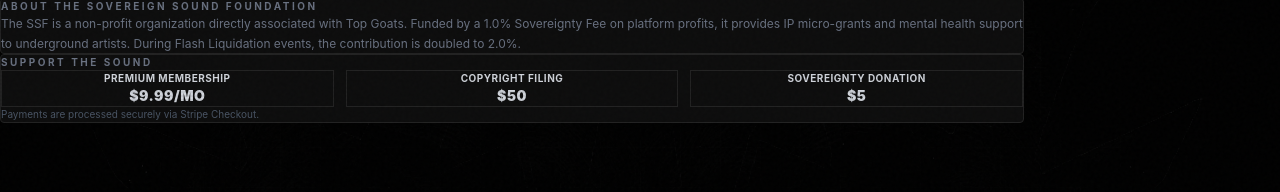
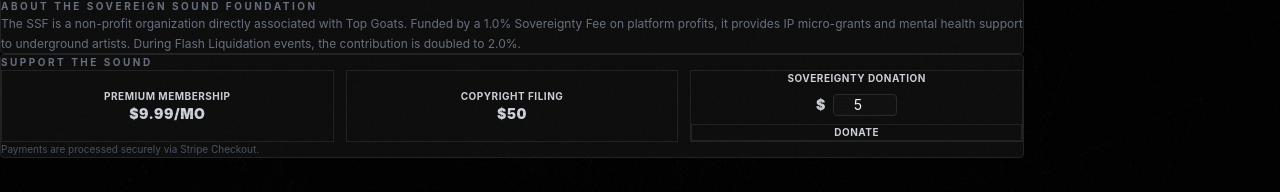
Before and after one commit to dc-commissionstack/TopGoats, a React (Vite) app in the folder client/: page / in a window 1280 px wide. Both pictures are taken after a click on the button "LEDGER". Shown: the part 253-445 px from the top of the page. Built offline with nearby package versions, Linux system fonts and the light colour scheme; no server answers.

Commit message:
feat: pay-what-you-want donation (chosen amount, default $5, min $1)

```diff
--- a/client/src/components/ArtistDashboard.jsx
+++ b/client/src/components/ArtistDashboard.jsx
@@ -19,6 +19,7 @@ export default function ArtistDashboard({ user, onLogout, onUpdate }) {
   const [profileMessage, setProfileMessage] = useState('');
   const [buying, setBuying] = useState(null);
   const [checkoutError, setCheckoutError] = useState('');
+  const [donationAmount, setDonationAmount] = useState(5);
   const fileInputRef = useRef(null);
   const [trackTitle, setTrackTitle] = useState('');
 
@@ -115,15 +116,24 @@ export default function ArtistDashboard({ user, onLogout, onUpdate }) {
     return mb >= 1 ? `${mb.toFixed(1)} MB` : `${(bytes / 1024).toFixed(0)} KB`;
   };
 
-  const handleBuy = async (type) => {
+  const handleBuy = async (type, amountCents) => {
     setCheckoutError('');
     setBuying(type);
     try {
-      await redirectToCheckout(type);
+      await redirectToCheckout(type, amountCents ? { amountCents } : {});
     } catch (err) {
       setCheckoutError(err.message);
       setBuying(null);
     }
+  };
+
+  const handleDonate = () => {
+    const dollars = Number(donationAmount);
+    if (!Number.isFinite(dollars) || dollars < 1) {
+      setCheckoutError('Please enter an amount of at least $1.');
+      return;
+    }
+    handleBuy('donation', Math.round(dollars * 100));
   };
 
   return (
@@ -319,13 +329,29 @@ export default function ArtistDashboard({ user, onLogout, onUpdate }) {
             >
               Copyright Filing<br /><span className="text-sm font-black">$50</span>
             </button>
-            <button
-              onClick={() => handleBuy('donation')}
-              disabled={buying === 'donation'}
-              className="block text-center py-4 brutal-border text-[10px] font-bold uppercase tracking-wider text-gray-300 hover:border-[#4ade80] hover:text-[#4ade80] transition-all disabled:opacity-50"
-            >
-              Sovereignty Donation<br /><span className="text-sm font-black">$5</span>
-            </button>
+            <div className="brutal-border py-3 px-4 flex flex-col items-center gap-2">
+              <span className="text-[10px] font-bold uppercase tracking-wider text-gray-300">
+                Sovereignty Donation
+              </span>
+              <div className="flex items-center gap-2">
+                <span className="text-sm font-black">$</span>
+                <input
+                  type="number"
+                  min="1"
+                  step="1"
+                  value={donationAmount}
+                  onChange={(e) => setDonationAmount(e.target.value)}
+                  className="w-16 bg-[#111] border border-[#2a2a2a] rounded-sm px-2 py-1 text-sm text-white text-center focus:border-[#4ade80] outline-none"
+                />
+              </div>
+              <button
+                onClick={handleDonate}
+                disabled={buying === 'donation'}
+                className="w-full text-center py-2 brutal-border text-[10px] font-bold uppercase tracking-wider text-gray-300 hover:border-[#4ade80] hover:text-[#4ade80] transition-all disabled:opacity-50"
+              >
+                Donate
+              </button>
+            </div>
           </div>
           {checkoutError && (
             <p className="text-[10px] text-[#f87171] mt-3">{checkoutError}</p>
--- a/client/src/components/SovereigntyLedgerPage.jsx
+++ b/client/src/components/SovereigntyLedgerPage.jsx
@@ -8,6 +8,7 @@ export default function SovereigntyLedgerPage() {
   const [grants] = useState(MOCK_GRANTS);
   const [buying, setBuying] = useState(null);
   const [checkoutError, setCheckoutError] = useState('');
+  const [donationAmount, setDonationAmount] = useState(5);
 
   useEffect(() => {
     fetch('/api/ssf/status')
@@ -16,15 +17,24 @@ export default function SovereigntyLedgerPage() {
       .catch(() => {});
   }, []);
 
-  const handleBuy = async (type) => {
+  const handleBuy = async (type, amountCents) => {
     setCheckoutError('');
     setBuying(type);
     try {
-      await redirectToCheckout(type);
+      await redirectToCheckout(type, amountCents ? { amountCents } : {});
     } catch (err) {
       setCheckoutError(err.message);
       setBuying(null);
     }
+  };
+
+  const handleDonate = () => {
+    const dollars = Number(donationAmount);
+    if (!Number.isFinite(dollars) || dollars < 1) {
+      setCheckoutError('Please enter an amount of at least $1.');
+      return;
+    }
+    handleBuy('donation', Math.round(dollars * 100));
   };
 
   const totalGrants = grants.reduce((s, g) => s + g.amount, 0);
@@ -139,13 +149,29 @@ export default function SovereigntyLedgerPage() {
             >
               Copyright Filing<br /><span className="text-sm font-black">$50</span>
             </button>
-            <button
-              onClick={() => handleBuy('donation')}
-              disabled={buying === 'donation'}
-              className="block text-center py-4 brutal-border text-[10px] font-bold uppercase tracking-wider text-gray-300 hover:border-[#4ade80] hover:text-[#4ade80] transition-all disabled:opacity-50"
-            >
-              Sovereignty Donation<br /><span className="text-sm font-black">$5</span>
-            </button>
+            <div className="brutal-border py-3 px-4 flex flex-col items-center gap-2">
+              <span className="text-[10px] font-bold uppercase tracking-wider text-gray-300">
+                Sovereignty Donation
+              </span>
+              <div className="flex items-center gap-2">
+                <span className="text-sm font-black">$</span>
+                <input
+                  type="number"
+                  min="1"
+                  step="1"
+                  value={donationAmount}
+                  onChange={(e) => setDonationAmount(e.target.value)}
+                  className="w-16 bg-[#111] border border-[#2a2a2a] rounded-sm px-2 py-1 text-sm text-white text-center focus:border-[#4ade80] outline-none"
+                />
+              </div>
+              <button
+                onClick={handleDonate}
+                disabled={buying === 'donation'}
+                className="w-full text-center py-2 brutal-border text-[10px] font-bold uppercase tracking-wider text-gray-300 hover:border-[#4ade80] hover:text-[#4ade80] transition-all disabled:opacity-50"
+              >
+                Donate
+              </button>
+            </div>
           </div>
           {checkoutError && (
             <p className="text-[10px] text-[#f87171] mt-3">{checkoutError}</p>
```
Also changed, not shown: 2 other files (tests, documents, lock files or other folders).
